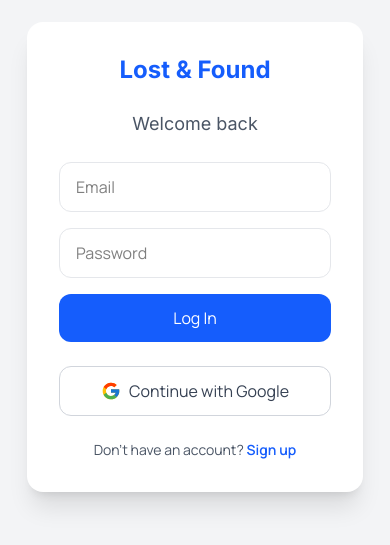
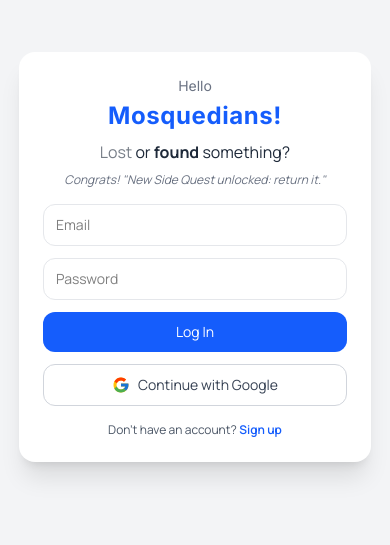
Before and after one commit to KenKenLim07/lost-and-found, a React (Vite) app: page / in a window 390 px wide. Shown: the part 165-710 px from the top of the page. Built offline with nearby package versions, Linux system fonts and the light colour scheme.

Commit message:
loggin from tweaks

```diff
--- a/src/components/AuthForm.jsx
+++ b/src/components/AuthForm.jsx
@@ -10,22 +10,18 @@ export default function AuthForm() {
   const [isSignUp, setIsSignUp] = useState(false)
   const [error, setError] = useState(null)
   const [isLoading, setIsLoading] = useState(false)
-  const [isConfirmationSent, setIsConfirmationSent] = useState(false)
 
   // 📥 Handle email/password login or signup
   const handleAuth = async (e) => {
     e.preventDefault()
     setError(null)
     setIsLoading(true)
-    setIsConfirmationSent(false)
 
     const { error } = isSignUp
       ? await supabase.auth.signUp({ email, password })
       : await supabase.auth.signInWithPassword({ email, password })
 
-    if (isSignUp && !error) {
-      setIsConfirmationSent(true)
-    } else if (error) {
+    if (error) {
       setError(error.message)
     }
 
@@ -66,40 +62,39 @@ export default function AuthForm() {
 
   return (
     <motion.div
-      className="w-full max-w-sm mx-auto p-6"
+      className="w-full max-w-sm mx-auto p-4 sm:p-6 min-h-screen flex items-center justify-center"
       initial="hidden"
       animate="visible"
       variants={containerVariants}
     >
-      {/* 🔲 Auth card container */}
       <motion.div
-        className="bg-white rounded-2xl shadow-xl p-8 space-y-6"
+        className="bg-white rounded-2xl shadow-xl p-6 sm:p-8 space-y-4 sm:space-y-6 w-full"
         variants={itemVariants}
       >
-        {/* 🧢 App title */}
-        <motion.h1
-          className="text-2xl font-bold text-center text-blue-600"
+        <motion.div
+          className="text-center space-y-2 sm:space-y-3"
           variants={itemVariants}
         >
-          Lost & Found
-        </motion.h1>
+          <div className="space-y-1">
+            <h1 className="text-sm text-gray-500 font-medium">
+              Hello
+            </h1>
+            <h2 className="text-2xl sm:text-3xl font-bold text-blue-600 tracking-wide">
+              Mosquedians!
+            </h2>
+          </div>
+          <p className="text-base sm:text-lg text-gray-800">
+            <span className="opacity-60">Lost</span> or <span className="font-bold">found</span> something?
+          </p>
+          <p className="text-xs text-gray-500 italic">
+            Congrats! "New Side Quest unlocked: return it."
+          </p>
+        </motion.div>
 
-        {/* 🪪 Login or signup prompt */}
-        <motion.h2
-          className="text-lg text-gray-600 text-center"
-          key={isSignUp ? 'signup' : 'login'}
-          initial={{ opacity: 0, y: -10 }}
-          animate={{ opacity: 1, y: 0 }}
-          transition={{ duration: 0.5 }}
-        >
-          {isSignUp ? 'Create an account' : 'Welcome back'}
-        </motion.h2>
-
-        {/* 📧 Email/Password Form */}
-        <form onSubmit={handleAuth} className="space-y-4">
+        <form onSubmit={handleAuth} className="space-y-3 sm:space-y-4">
           <motion.div variants={itemVariants}>
             <input
-              className="w-full px-4 py-3 rounded-xl border border-gray-200 focus:border-blue-500 focus:ring-2 focus:ring-blue-200 transition-all outline-none"
+              className="w-full px-3 sm:px-4 py-2.5 sm:py-3 rounded-xl border border-gray-200 focus:border-blue-500 focus:ring-2 focus:ring-blue-200 transition-all outline-none text-sm sm:text-base"
               type="email"
               placeholder="Email"
               value={email}
@@ -110,7 +105,7 @@ export default function AuthForm() {
 
           <motion.div variants={itemVariants}>
             <input
-              className="w-full px-4 py-3 rounded-xl border border-gray-200 focus:border-blue-500 focus:ring-2 focus:ring-blue-200 transition-all outline-none"
+              className="w-full px-3 sm:px-4 py-2.5 sm:py-3 rounded-xl border border-gray-200 focus:border-blue-500 focus:ring-2 focus:ring-blue-200 transition-all outline-none text-sm sm:text-base"
               type="password"
               placeholder="Password"
               value={password}
@@ -119,7 +114,6 @@ export default function AuthForm() {
             />
           </motion.div>
 
-          {/* 🧨 Error or confirmation messages */}
           <AnimatePresence mode="wait">
             {error && (
               <motion.p
@@ -127,30 +121,18 @@ export default function AuthForm() {
                 initial={{ opacity: 0, y: -10 }}
                 animate={{ opacity: 1, y: 0 }}
                 exit={{ opacity: 0, y: -10 }}
-                className="text-red-500 text-sm text-center"
+                className="text-red-500 text-xs sm:text-sm text-center"
               >
                 {error}
               </motion.p>
             )}
-            {isConfirmationSent && (
-              <motion.p
-                key="confirmation"
-                initial={{ opacity: 0, y: -10 }}
-                animate={{ opacity: 1, y: 0 }}
-                exit={{ opacity: 0, y: -10 }}
-                className="text-green-500 text-sm text-center"
-              >
-                A confirmation email has been sent! Please check your inbox.
-              </motion.p>
-            )}
           </AnimatePresence>
 
-          {/* 🔘 Main auth button */}
           <motion.button
             initial={{ opacity: 0 }}
             animate={{ opacity: 1 }}
             transition={{ duration: 0.5 }}
-            className={`w-full py-3 rounded-xl text-white font-medium ${
+            className={`w-full py-2.5 sm:py-3 rounded-xl text-white font-medium text-sm sm:text-base ${
               isLoading
                 ? 'bg-gray-400 cursor-not-allowed'
                 : 'bg-blue-600 hover:bg-blue-700'
@@ -161,23 +143,21 @@ export default function AuthForm() {
             {isLoading ? 'Loading...' : isSignUp ? 'Sign Up' : 'Log In'}
           </motion.button>
 
-          {/* 🟩 Google login button */}
           <motion.button
             onClick={handleGoogleLogin}
             type="button"
             initial={{ opacity: 0 }}
             animate={{ opacity: 1 }}
             transition={{ duration: 0.5 }}
-            className="w-full py-3 flex items-center justify-center gap-2 mt-2 rounded-xl bg-white border border-gray-300 hover:bg-gray-100 text-gray-700 font-medium"
+            className="w-full py-2.5 sm:py-3 flex items-center justify-center gap-2 rounded-xl bg-white border border-gray-300 hover:bg-gray-100 text-gray-700 font-medium text-sm sm:text-base"
           >
-            <FcGoogle size={20} />
+            <FcGoogle size={18} className="sm:w-5 sm:h-5" />
             Continue with Google
           </motion.button>
         </form>
 
-        {/* 🔁 Toggle login/signup */}
         <motion.div
-          className="text-center text-sm text-gray-600"
+          className="text-center text-xs sm:text-sm text-gray-600"
           variants={itemVariants}
         >
           <button
```
